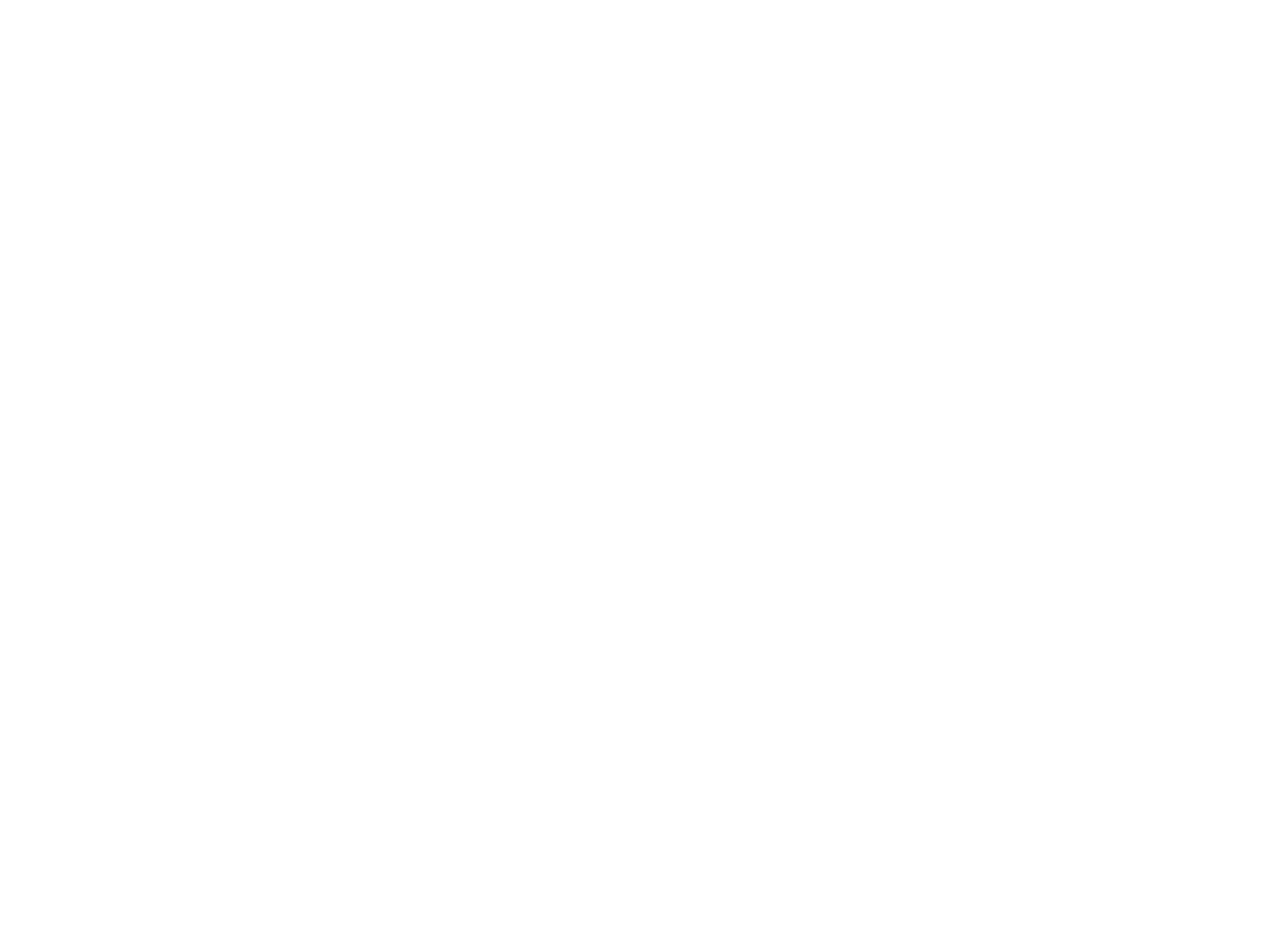
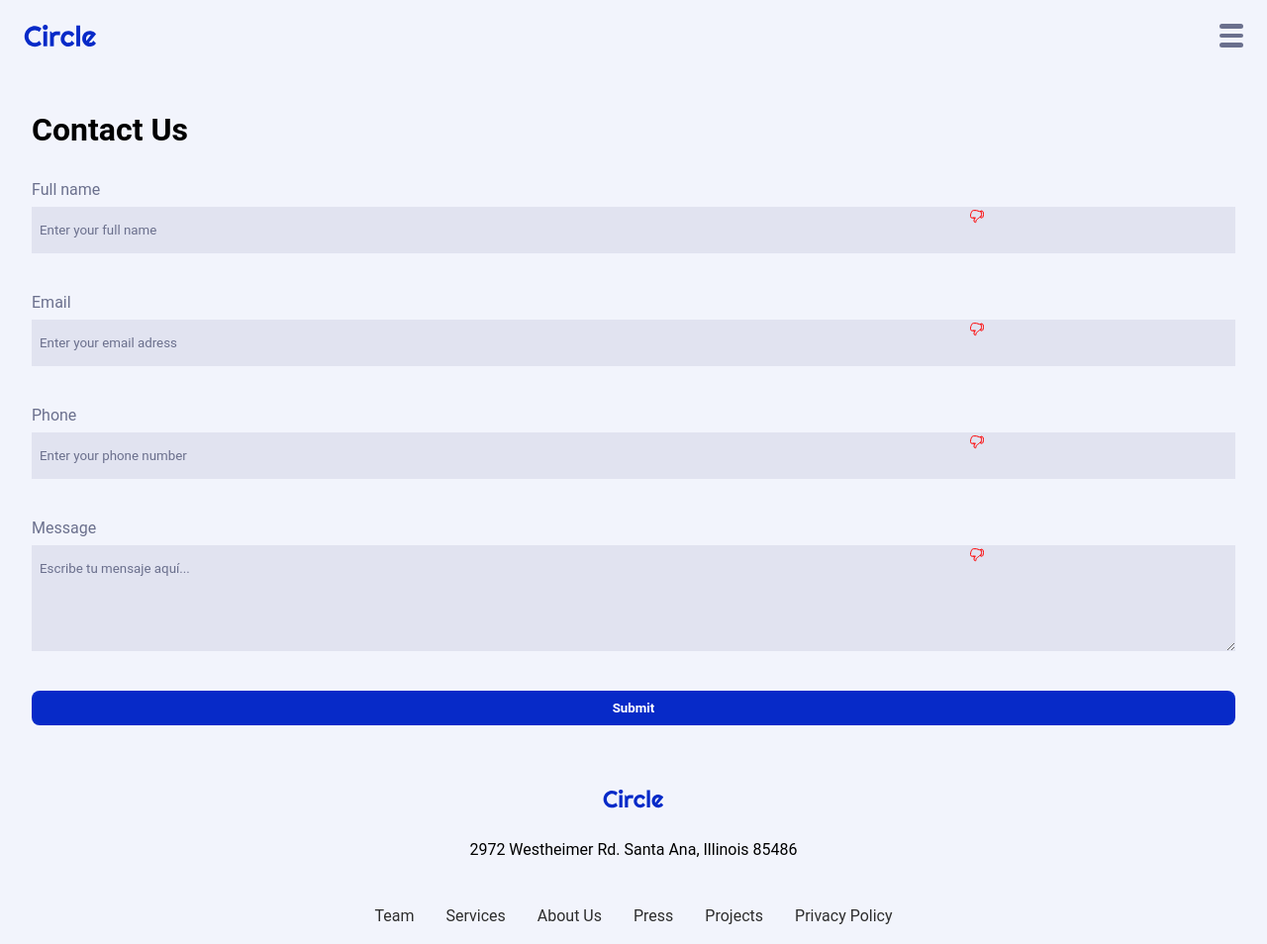
Before and after one commit to ramiatowers/project1, a plain HTML site: page contact.html in a window 1280 px wide. Shown: the whole page at 99% size. Before the commit the page ends 800 px from the top, so only its background shows below. Drawn offline with Linux system fonts and the light colour scheme.

Commit message:
Contact page temrinada

```diff
--- a/contact.html
+++ b/contact.html
@@ -0,0 +1,104 @@
+<!DOCTYPE html>
+<html lang="en">
+  <head>
+    <meta charset="UTF-8" />
+    <meta name="viewport" content="width=device-width, initial-scale=1.0" />
+    <title>Circle Contact Page</title>
+    <link rel="stylesheet" href="styles.css" />
+  </head>
+  <body>
+    <header id="header">
+      <div class="header-cont-1">
+        <a href="index.html" target="_self"
+          ><img src="logos/circle.svg" alt="Logo circle" class="logo"
+        /></a>
+      </div>
+      <div class="header-cont-2">
+        <nav id="nav-menu">
+          <ul>
+            <li><a href="index.html" class="nav-link">Home</a></li>
+            <li><a href="index.html#projects" class="nav-link">Projects</a></li>
+            <li><a href="index.html#services" class="nav-link">Services</a></li>
+            <li><a href="contact.html" class="nav-button">Contact Us</a></li>
+          </ul>
+        </nav>
+      </div>
+      <div class="header-cont-3">
+        <button id="menu-hamburger">
+          <span class="bar"></span>
+          <span class="bar"></span>
+          <span class="bar"></span>
+        </button>
+      </div>
+    </header>
+
+    <main id="form-cont">
+      <form id="form">
+        <h2>Contact Us</h2>
+        <div class="input-group">
+          <p>Full name</p>
+          <img src="contact-page/thumbs-down.svg" alt="Thumbs down red icon" />
+          <input
+            name="name"
+            type="text"
+            id="name"
+            placeholder="Enter your full name"
+          />
+          <small class="error-message"></small>
+        </div>
+        <div class="input-group">
+          <p>Email</p>
+          <img src="contact-page/thumbs-down.svg" alt="Thumbs down red icon" />
+          <input
+            name="email"
+            type="email"
+            id="email"
+            placeholder="Enter your email adress"
+          />
+          <small class="error-message"></small>
+        </div>
+        <div class="input-group">
+          <p>Phone</p>
+          <img src="contact-page/thumbs-down.svg" alt="Thumbs down red icon" />
+          <input
+            name="phone"
+            type="number"
+            id="phone"
+            placeholder="Enter your phone number"
+          />
+          <small class="error-message"></small>
+        </div>
+        <div class="input-group">
+          <p>Message</p>
+          <img src="contact-page/thumbs-down.svg" alt="Thumbs down red icon" />
+          <textarea
+            name="message"
+            id="message"
+            placeholder="Escribe tu mensaje aquí..."
+            rows="5"
+            cols="30"
+          ></textarea>
+          <small class="error-message"></small>
+        </div>
+        <button type="submit" class="button">Submit</button>
+      </form>
+    </main>
+    <footer id="footer">
+      <div class="footer-cont-1">
+        <a href="#header" target="_self"
+          ><img src="logos/circle.svg" alt="Logo circle"
+        /></a>
+        <p>2972 Westheimer Rd. Santa Ana, Illinois 85486</p>
+      </div>
+      <ul class="footer-cont-2">
+        <li><a href="#hero">Team</a></li>
+        <li><a href="#hero">Services</a></li>
+        <li><a href="#hero">About Us</a></li>
+        <li><a href="#hero">Press</a></li>
+        <li><a href="#hero">Projects</a></li>
+        <li><a href="#hero">Privacy Policy</a></li>
+      </ul>
+    </footer>
+    <script src="functions.js" defer></script>
+  </body>
+</html>
--- a/functions.js
+++ b/functions.js
@@ -4,3 +4,102 @@ const navMenu = document.getElementById('nav-menu'); /*Creo una variable para al
 toggleButton.addEventListener('click', () => { /*Método para crear un evento: al hacer click, ejecuta la función*/
   navMenu.classList.toggle('active'); /*El método 'toggle' me permite alternar la clase '.active' del elemeto nav-menu*/
 });
+
+const form = document.getElementById('form');
+
+// Función para mostrar error
+function showError(input, message) {
+  const inputGroup = input.parentElement;
+  const small = inputGroup.querySelector('small');
+
+  input.classList.add('input-error');
+  small.innerText = message;
+  small.style.display = 'block';
+}
+
+// Función para limpiar error
+function clearError(input) {
+  const inputGroup = input.parentElement;
+  const small = inputGroup.querySelector('small');
+
+  input.classList.remove('input-error');
+  small.innerText = '';
+  small.style.display = 'none';
+}
+
+// Función para validar nombre (solo letras y espacios)
+function validateName(input) {
+  const nameRegex = /^[A-Za-z\s]+$/;
+
+  if (!input.value.trim()) {
+    showError(input, 'Please complete the NAME field');
+  } else if (!nameRegex.test(input.value)) {
+    showError(input, 'Name must contain only letters');
+  } else {
+    clearError(input);
+  }
+}
+
+// Función para validar email
+function validateEmail(input) {
+  if (!input.value.trim()) {
+    showError(input, 'Please complete the EMAIL field');
+  } else if (!input.validity.valid) {
+    showError(input, 'Please enter a valid EMAIL address');
+  } else {
+    clearError(input);
+  }
+}
+
+// Función para validar teléfono (solo números)
+function validatePhone(input) {
+  const phoneRegex = /^[0-9]+$/;
+
+  if (!input.value.trim()) {
+    showError(input, 'Please complete the PHONE field');
+  } else if (!phoneRegex.test(input.value)) {
+    showError(input, 'Phone must contain only numbers');
+  } else {
+    clearError(input);
+  }
+}
+
+// Función para validar mensaje (mínimo 5 caracteres)
+function validateMessage(input) {
+  if (!input.value.trim()) {
+    showError(input, 'Please write a MESSAGE');
+  } else if (input.value.trim().length < 5) {
+    showError(input, 'Message must be at least 5 characters');
+  } else {
+    clearError(input);
+  }
+}
+
+// Asociar eventos blur a cada input
+const nameInput = document.getElementById('name');
+nameInput.addEventListener('blur', () => validateName(nameInput));
+
+const emailInput = document.getElementById('email');
+emailInput.addEventListener('blur', () => validateEmail(emailInput));
+
+const phoneInput = document.getElementById('phone');
+phoneInput.addEventListener('blur', () => validatePhone(phoneInput));
+
+const messageInput = document.getElementById('message');
+messageInput.addEventListener('blur', () => validateMessage(messageInput));
+
+// Evitar enviar formulario si hay errores
+form.addEventListener('submit', function(event) {
+  event.preventDefault();
+
+  validateName(nameInput);
+  validateEmail(emailInput);
+  validatePhone(phoneInput);
+  validateMessage(messageInput);
+
+  const errors = form.querySelectorAll('.input-error');
+
+  if (errors.length === 0) {
+    form.submit();
+  }
+});
--- a/styles.css
+++ b/styles.css
@@ -23,6 +23,7 @@ img {
   background-color: #072AC8;
   color: white;
   text-decoration: none;
+  border: 0;
   border-radius: 0.5rem;
   font-weight: bold;
 }
@@ -201,9 +202,9 @@ img {
 }
 
 h2 {
-  font-size: 1.8rem;
+  font-size: 2rem;
   color: black;
-  padding-bottom: 2rem;
+  padding: 0rem 0rem 2rem 0rem;
 }
 
 #projects a {
@@ -429,6 +430,7 @@ h2 {
 
 .footer-cont-1 p {
   padding: 2rem;
+  text-align: center;
 }
 
 .footer-cont-2 {
@@ -453,3 +455,72 @@ h2 {
   text-decoration: underline;
   filter: saturate(100%);
 }
+
+/* --- FORM SECTION --- */
+
+#form-cont {
+  display: flex;
+  width: 100%;
+  flex-direction: column;
+  justify-content: space-around;
+  align-items: center;
+  padding: 2rem;
+  margin-bottom: 2rem;
+}
+
+#form-cont h2 {
+  padding-bottom: 2rem;
+}
+
+#form-cont form {
+  width: 100%;
+}
+
+#form-cont p {
+  font-size: 1rem;
+  padding: 0rem 0rem 0.5rem 0rem;
+  font-weight: normal;
+  color: #6B708D;
+}
+
+#form-cont input, textarea {
+  background-color: #E1E3F0;
+  width: 100%;
+  padding: 1rem 0rem 1rem 0.5rem;
+  border: none;
+}
+
+#form-cont input::placeholder, textarea::placeholder {
+  color: #6B708D;
+}
+
+#form-cont button {
+  width: 100%;
+}
+
+.input-group {
+  display: flex;
+  flex-direction: column;
+  align-items: stretch;
+  position: relative;
+  margin-bottom: 2rem;
+}
+
+.input-group img {
+  display: flex;
+  position: absolute;
+  width: 1rem;
+  left: 74vw;
+  top: 3.5vh;
+}
+
+.input-error {
+  outline: 0.1rem solid red;
+}
+
+.error-message {
+  color: red;
+  font-size: 1rem;
+  margin-top: 0.5rem;
+  display: flex;
+}
```
Also changed, not shown: index.html (+2 -2 lines), contact-page/thumbs-down.svg (added).
